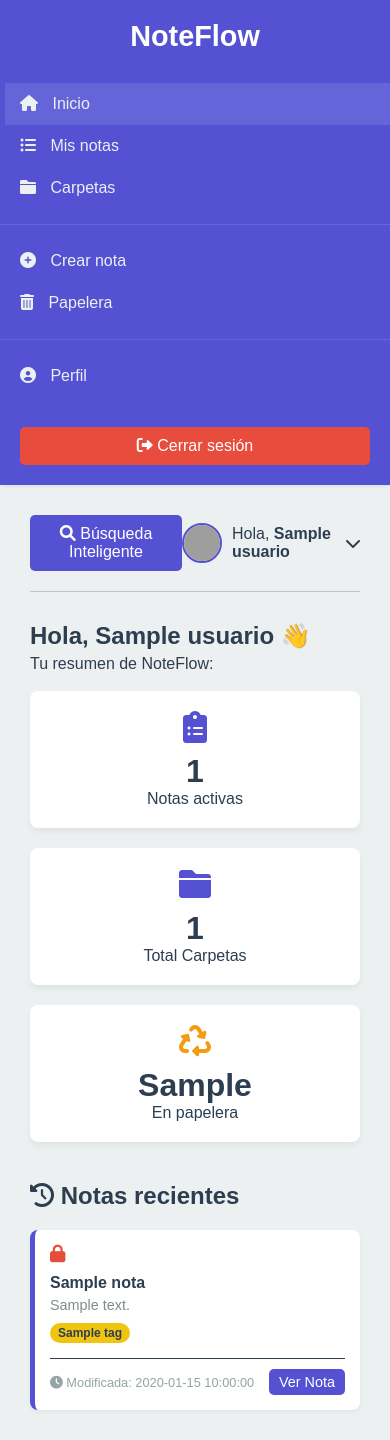
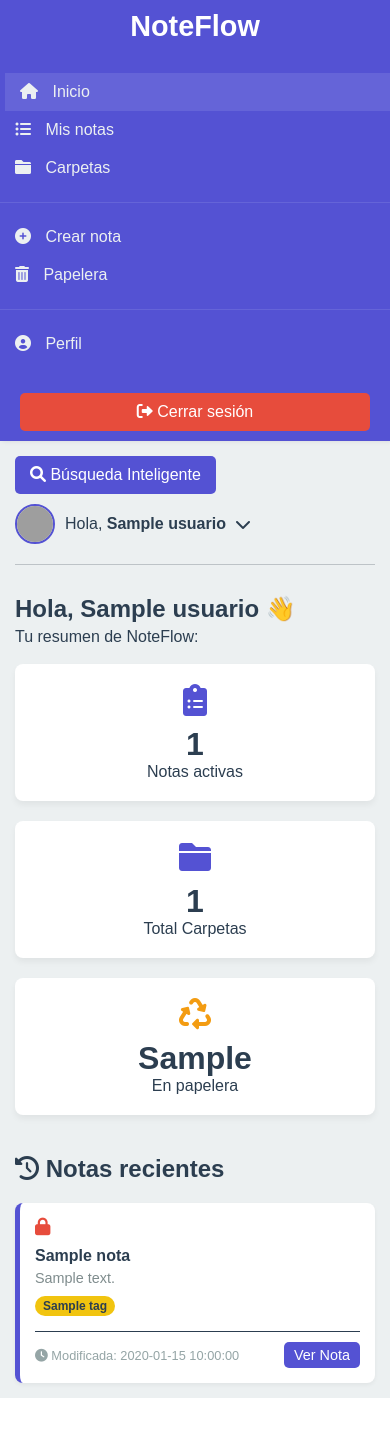
Before and after one commit to Sergio-Bustos/NoteFlow, a Flask app: template templates/dashboard.html in a window 390 px wide. After the commit the page ends 1398 px from the top, so only its background shows below. Run offline with Flask 3, Linux system fonts and the light colour scheme; the template is opened without the code that fills it: most values are stand-ins (such as "Sample title", 1, 10 or a date in 2020); some libraries are stand-ins or nearby versions; grey boxes are pictures that could not be loaded.

Commit message:
Finalizacion para la entrega

```diff
--- a/static/dashboard.css
+++ b/static/dashboard.css
@@ -358,18 +358,62 @@
             font-style: italic; /* Texto en cursiva */
         }
 
-        @media (max-width: 768px) { /* Estilos para pantallas pequeñas */
-            .sidebar { /* Barra lateral en pantallas pequeñas */
-                width: 100%; /* Ancho completo */
-                height: auto; /* Altura automática */
-                position: relative; /* Posición relativa */
-            }
+@media (max-width: 768px) {
 
-            .main { /* Contenedor principal en pantallas pequeñas */
-                margin-left: 0; /* Sin margen izquierdo */
-            }
+    /* -------------------------------------------
+       Sidebar en móviles
+       - Se hace horizontal ocupando el ancho completo.
+       - Se vuelve relativa para no quedar fija en pantalla.
+       - Se reduce padding para ahorrar espacio.
+       ------------------------------------------- */
+    .sidebar {
+        width: 100%;        /* Ahora ocupa todo el ancho */
+        height: auto;       /* Permite que crezca según su contenido */
+        position: relative; /* Evita que tape el contenido */
+        padding: 10px 0;    /* Reduce el espacio en móviles */
+    }
 
-            .stats { /* Contenedor de estadísticas en pantallas pequeñas */
-                flex-direction: column; /* Dirección de columna */
-            }
-        }
+    /* -------------------------------------------
+       Items del menú
+       - Se ajusta el padding para pantallas pequeñas.
+       ------------------------------------------- */
+    .menu li a {
+        padding: 10px 15px; /* Más compacto en móviles */
+    }
+
+    /* -------------------------------------------
+       Contenedor principal
+       - Se elimina el margen izquierdo usado para la sidebar.
+       - Se reduce el padding para aprovechar mejor el espacio.
+       ------------------------------------------- */
+    .main {
+        margin-left: 0;  /* Sidebar ya no ocupa espacio a la izquierda */
+        padding: 15px;   /* Menos relleno: más espacio útil */
+    }
+
+    /* -------------------------------------------
+       Tarjetas de estadísticas
+       - El diseño pasa de horizontal a vertical.
+       ------------------------------------------- */
+    .stats {
+        flex-direction: column; /* Apila las tarjetas una debajo de otra */
+    }
+
+    /* -------------------------------------------
+       Grid de notas
+       - Fuerza que exista solo una columna para lectura óptima.
+       ------------------------------------------- */
+    .grid {
+        grid-template-columns: 1fr; /* Una sola columna */
+    }
+
+    /* -------------------------------------------
+       📌 Encabezado
+       - Se reorganiza verticalmente para que no se deforme.
+       ------------------------------------------- */
+    header {
+        flex-direction: column;     /* De fila → columna */
+        align-items: flex-start;    /* Alineación más natural */
+        gap: 10px;                  /* Espaciado entre elementos */
+    }
+}
```
